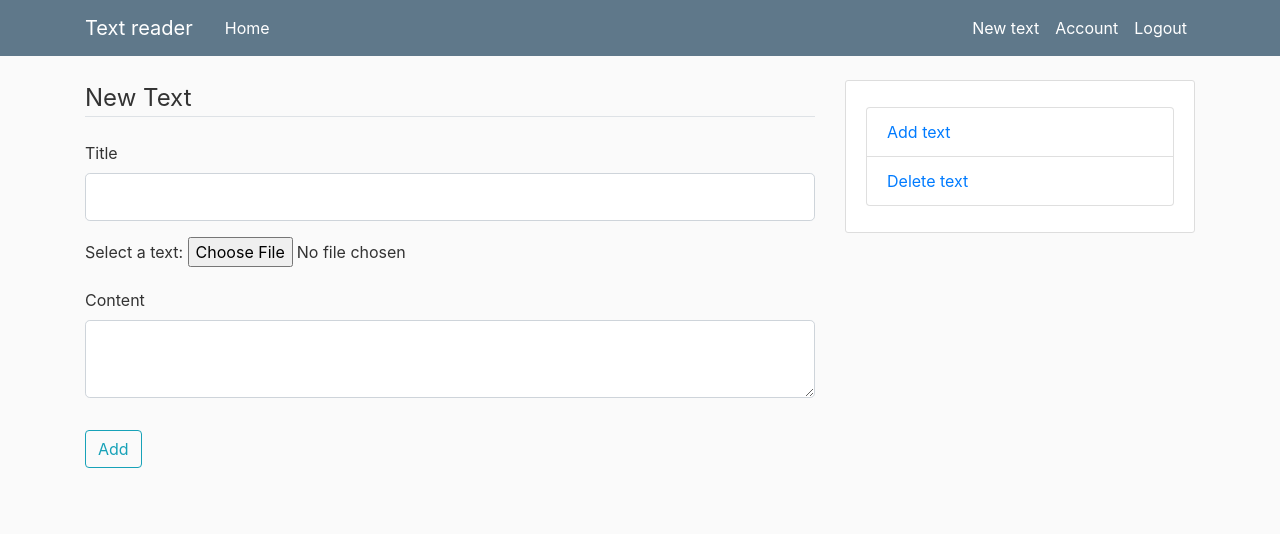
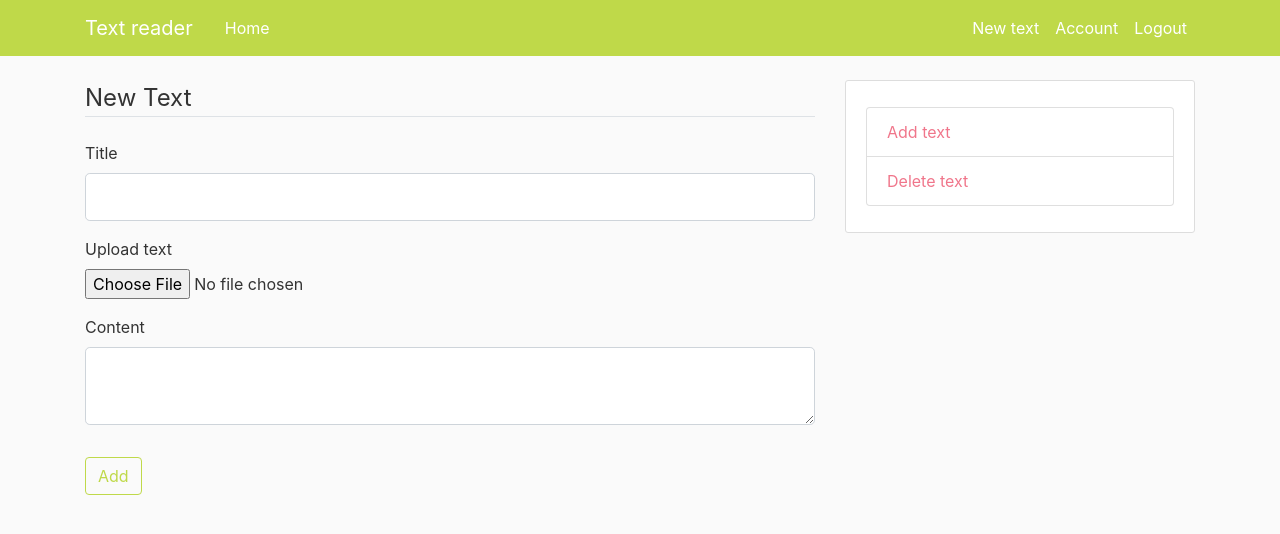
Before and after one commit to anntoinett/textToSpeech, a Flask app: page /post/new in a window 1280 px wide. Shown: the top 534 px of the page. Run offline with Flask 2, Linux system fonts and the light colour scheme; a user stored in the database is signed in; some libraries are stand-ins or nearby versions.

Commit message:
Działające dodanie pliku

```diff
--- a/flaskblog/forms.py
+++ b/flaskblog/forms.py
@@ -57,4 +57,5 @@ class UpdateAccountForm(FlaskForm):
 class PostForm(FlaskForm):
     title = StringField('Title', validators=[DataRequired()])
     content = TextAreaField('Content', validators=[DataRequired()])
+    file = FileField('Upload text', validators=[FileAllowed(['pdf', 'txt', 'doc'])])
     submit = SubmitField('Add')
--- a/flaskblog/routes.py
+++ b/flaskblog/routes.py
@@ -6,6 +6,7 @@ from io import BytesIO
 from PIL import Image
 from flask import render_template, url_for, flash, redirect, request, abort
 from gtts import gTTS
+from werkzeug.utils import secure_filename
 
 from flaskblog import app, db, bcrypt
 from flaskblog.forms import RegistrationForm, LoginForm, UpdateAccountForm, PostForm  # forms created by us
@@ -138,7 +139,11 @@ def new_post():
                     t.terminate()
     form = PostForm()
     if form.validate_on_submit():
+        uploaded_file = form.file.data
+        if uploaded_file.filename != '':
+            uploaded_file.save(uploaded_file.filename)
         post = Post(title=form.title.data, content=form.content.data, author=current_user) #author works because of relationship in user model?
+        # TODO Przypisać treść pliku do content, ale najpierw trzeba tę treść odczytać
         db.session.add(post)
         db.session.commit()
         flash('Text added succesfully!', 'success')
@@ -191,6 +196,9 @@ def update_post(post_id):
         abort(403) #http forbidden route
     form = PostForm()
     if form.validate_on_submit():
+        uploaded_file = form.file.data
+        if uploaded_file.filename != '':
+            uploaded_file.save(uploaded_file.filename)
         post.title = form.title.data
         post.content = form.content.data
         db.session.commit()
--- a/flaskblog/static/main.css
+++ b/flaskblog/static/main.css
@@ -10,7 +10,7 @@ h1, h2, h3, h4, h5, h6 {
 }
 
 .bg-steel {
-  background-color: #5f788a;
+  background-color:  #bfd949;
 }
 
 .site-header .navbar-nav .nav-link {
@@ -31,14 +31,15 @@ h1, h2, h3, h4, h5, h6 {
   border: 1px solid #dddddd;
   border-radius: 3px;
   margin-bottom: 20px;
+  color: #919191;
 }
 
 .article-title {
-  color: #444444;
+  color: #ffadbb;
 }
 
 a.article-title:hover {
-  color: #428bca;
+  color: #919191;
   text-decoration: none;
 }
 
@@ -79,3 +80,37 @@ a.article-title:hover {
 .account-heading {
   font-size: 2.5rem;
 }
+
+a{
+  color: #f0768b;
+}
+
+.btn-outline-info{
+  border-color: #bfd949;
+  color: #bfd949;
+}
+
+.btn-outline-info:hover{
+  background-color: #9cbd00;
+  border-color: #9cbd00;
+}
+
+.btn-info{
+  background-color: #bfd949;
+  border-color: #bfd949;
+}
+
+.btn-info:hover{
+  background-color: #9cbd00;
+  border-color: #9cbd00;
+}
+
+.btn-secondary{
+    background-color: #a5c028;
+    border-color: #a5c028;
+}
+
+.btn-secondary:hover{
+    background-color: #768536;
+    border-color: #768536;
+}
--- a/flaskblog/templates/create_post.html
+++ b/flaskblog/templates/create_post.html
@@ -2,7 +2,7 @@
 <!--code block in html-->
 {% block content%}
 <div class=content-section">
-    <form method="POST" action=""> <!-- empty means that after posting form we come back to the same route-->
+    <form method="POST" action="" enctype="multipart/form-data"> <!-- empty means that after posting form we come back to the same route-->
         {{ form.hidden_tag() }} <!-- safe token for our app, part of protection-->
         <fieldset class="form-group">
             <legend class="border-bottom mb-4">{{ legend }}</legend> <!--margin bottom value of 4-->
@@ -21,8 +21,13 @@
                 {% endif %}
             </div>
             <div class="form-group">
-                <label for="mytext">Select a text:</label>
-                <input type="file" id="mytext" name="mytext" accept=".pdf, .docs, .txt">
+                {{ form.file.label() }}
+                {{ form.file(class="form-control-file") }}
+                {% if form.file.errors %}
+                    {% for error in form.file.errors %}
+                        <span class="text-danger">{{ error }}</span></br>
+                    {% endfor %}
+                {% endif %}
             </div>
             <div class="form-group">
                 {{ form.content.label(class="form-control-label") }} <!-- label 'Username'-->
```
